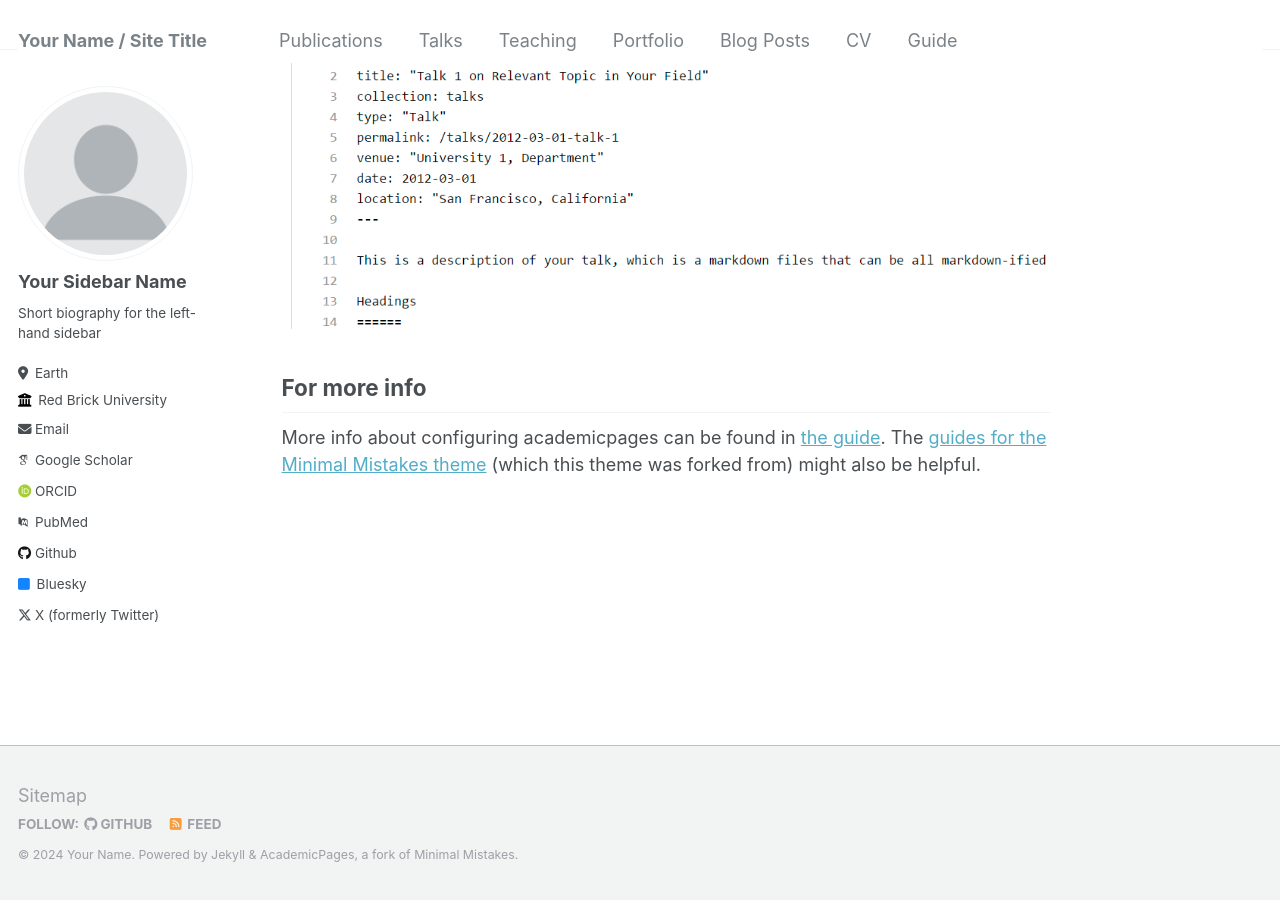
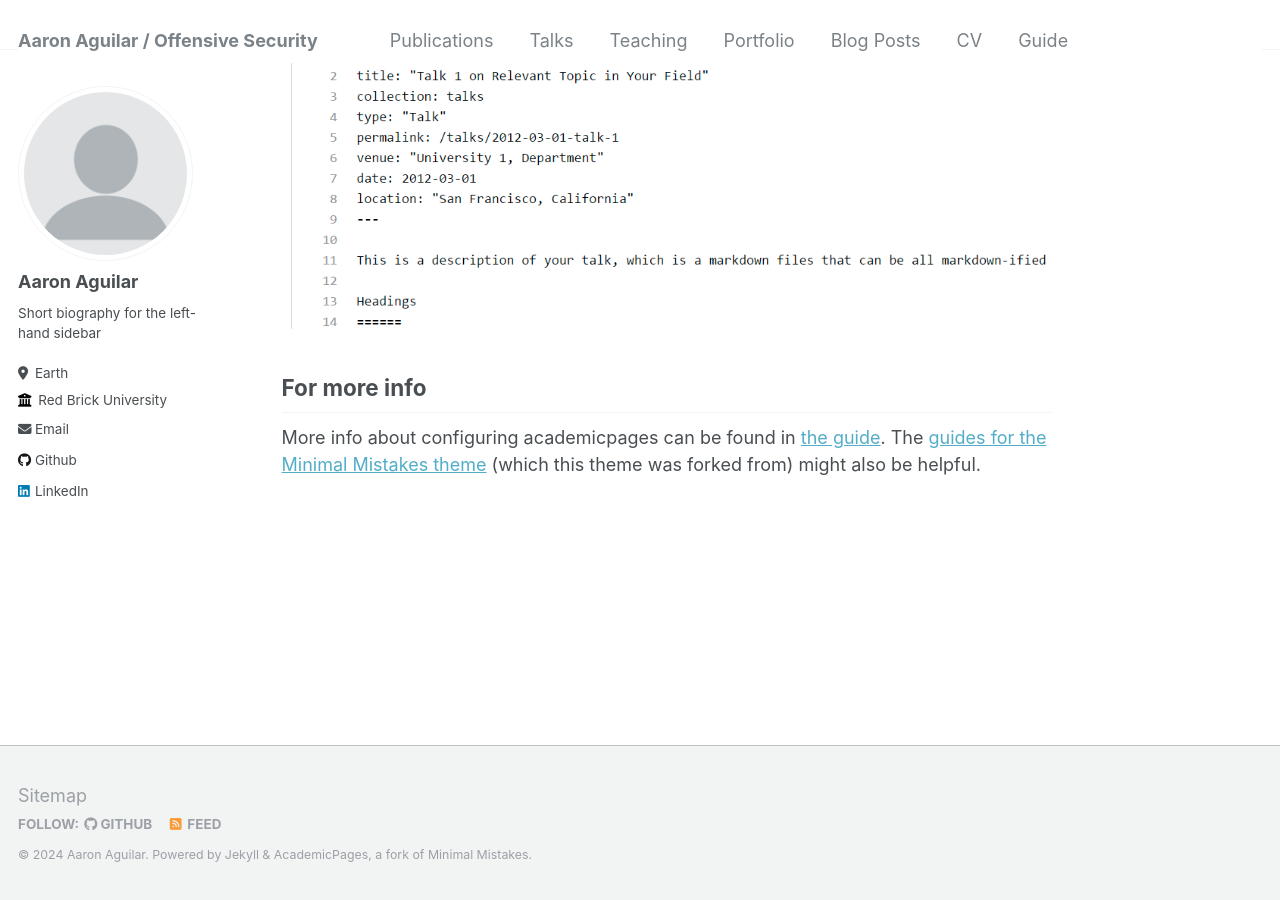
Before and after one commit to sudo-awk/sudo-awk.github.io, a Jekyll site: the page built from _pages/about.md, in a window 1280 px wide and 900 px high, scrolled down 2640 px. Built offline with Jekyll 4.4.1, drawn with Linux system fonts in a browser that asks for light colours; some web fonts are replaced.

Commit message:
Update _config.yml

```diff
--- a/_config.yml
+++ b/_config.yml
@@ -8,13 +8,13 @@
 
 # Basic Site Settings
 locale                   : "en-US"
-title                    : "Your Name / Site Title"
+title                    : "Aaron Aguilar / Offensive Security "
 title_separator          : "-"
-name                     : &name "Your Name"
-description              : &description "personal description"
-url                      : https://academicpages.github.io # the base hostname & protocol for your site e.g. "https://mmistakes.github.io"
+name                     : &name "Aaron Aguilar"
+description              : &description "I just want to learn something new everyday that is related to cybersecurity, networks"
+url                      : https://sudo-awk.github.io # the base hostname & protocol for your site e.g. "https://mmistakes.github.io"
 baseurl                  : "" # the subpath of your site, e.g. "/blog"
-repository               : "academicpages/academicpages.github.io"
+repository               : "sudo-awk/sudo-awk.github.io"
 
 # Site Author - The following control what appear as part of the author content on the side bar.
 #               If a field is blank the icon and link will not appear, otherwise it will be shown.
@@ -22,32 +22,32 @@ repository               : "academicpages/academicpages.github.io"
 author:
   # Biographic information
   avatar           : "profile.png"
-  name             : "Your Sidebar Name"
+  name             : "Aaron Aguilar"
   pronouns         : # example: "she/her"
   bio              : "Short biography for the left-hand sidebar"
   location         : "Earth"
   employer         : "Red Brick University"
   uri              : # URL
-  email            : "none@example.org"
+  email            : "aaronn.aguilar009@gmail.com"
 
   # Academic websites
   arxiv            : # URL - Update with the correct link to your profile
-  googlescholar    : "https://scholar.google.com/citations?user=PS_CX0AAAAAJ"
+  googlescholar    : #"https://scholar.google.com/citations?user=PS_CX0AAAAAJ"
   impactstory      : # URL
-  orcid            : "http://orcid.org/yourorcidurl"
-  pubmed           : "https://www.ncbi.nlm.nih.gov/pubmed/?term=john+snow"
+  orcid            : #"http://orcid.org/yourorcidurl"
+  pubmed           : #"https://www.ncbi.nlm.nih.gov/pubmed/?term=john+snow"
   researchgate     : # URL
 
   # Repositories and software development
   bitbucket        : # Username - Update with your username on the site
   codepen          : # Username
   dribbble         : # Username
-  github           : "academicpages"
+  github           : "sudo-awk"
   kaggle           : # Username
   stackoverflow    : # User number or user number and name (i.e., use "1" or "1/jeff-atwood")
 
   # Social media
-  bluesky          : "bsky.app" # Replace this with you Bluesky username
+  bluesky          : #"bsky.app" # Replace this with you Bluesky username
   facebook         : # Username
   flickr           : # Username
   foursquare       : # Username
@@ -56,7 +56,7 @@ author:
   keybase          : # Username
   instagram        : # Username
   lastfm           : # Username
-  linkedin         : # Username
+  linkedin         : qqq-aaron # Username
   mastodon         : # URL
   medium           : # URL
   pinterest        : # Username
@@ -64,7 +64,7 @@ author:
   steam            : # Username
   telegram         : # URL
   tumblr           : # Username
-  twitter          : "UniofOxford"  # Replace this with your X / Twitter handle
+  twitter          : #"UniofOxford"  # Replace this with your X / Twitter handle
   vine             : # Username
   weibo            : # Username
   wikipedia        : # Username
@@ -120,7 +120,7 @@ yandex_site_verification :
 
 # Social Sharing
 twitter:
-  username               : &twitter
+  username               : #&twitter
 facebook:
   username               :
   app_id                 :
```
